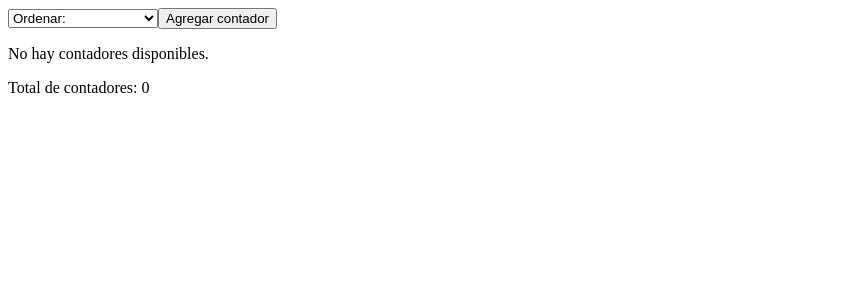
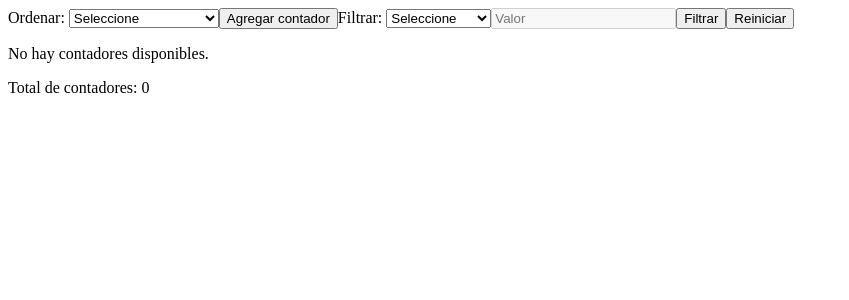
Before and after one commit to calvarezp/nuxt-challenge, a Nuxt app: page / in a window 1280 px wide. Shown: the top 300 px of the page, without its empty margins (0-849 px from the left). Built offline with nearby package versions, Linux system fonts and the light colour scheme.

Commit message:
Add filtering functionality for counters in Header component and enhance Vuex store with filtering support

```diff
--- a/app/architecture/aplication/services/counters.ts
+++ b/app/architecture/application/services/counters.ts
@@ -16,3 +16,19 @@ export function orderCounters(counters: Counter[], orderType: OrderType) {
             return counters;
     }
 }
+
+export function filterCounters(counters: Counter[], filterType: string, filterValue: number) {
+    if (filterType === 'null') {
+        return counters;
+    }
+    return counters.filter(counter => {
+        switch (filterType) {
+            case 'greater-than':
+                return counter.value > filterValue;
+            case 'less-than':
+                return counter.value < filterValue;
+            default:
+                return false;
+        }
+    });
+}
--- a/app/components/Counter.vue
+++ b/app/components/Counter.vue
@@ -1,16 +1,25 @@
 <template>
   <li>
-    <span>{{ item.name }}</span>
+    <!-- Counter name -->
+    <span>{{ counter.name }}</span>
+
+    <!-- Subtract button -->
     <button
-        :disabled="item.value <= 0"
-        @click="() => subtract(item.id)"
+        :disabled="counter.value <= 0"
+        @click="() => subtract(counter.id)"
     >-</button>
-    <span>{{ item.value }}</span>
+
+    <!-- Counter value -->
+    <span>{{ counter.value }}</span>
+
+    <!-- Sum button -->
     <button
-        :disabled="item.value >= 20"
-        @click="() => sum(item.id)"
+        :disabled="counter.value >= 20"
+        @click="() => sum(counter.id)"
     >+</button>
-    <button @click="() => remove(item.id)">Eliminar</button>
+
+    <!-- Delete button -->
+    <button @click="() => remove(counter.id)">Eliminar</button>
   </li>
 </template>
 
@@ -18,7 +27,7 @@
 import type {Counter} from "~/architecture/domain/types";
 import type {Store} from "vuex";
 
-defineProps<{ item: Counter }>()
+defineProps<{ counter: Counter }>()
 
 const { $store } = useNuxtApp();
 const store = $store as Store<any>;
--- a/app/components/Header.vue
+++ b/app/components/Header.vue
@@ -1,7 +1,8 @@
 <template>
   <header>
+    <span>Ordenar: </span>
     <select @change="order">
-      <option value="null">Ordenar:</option>
+      <option value="null">Seleccione</option>
       <option value="name-asc">Nombre ascendente</option>
       <option value="name-desc">Nombre descendente</option>
       <option value="value-asc">Valor ascendente</option>
@@ -14,17 +15,45 @@
     >
       Agregar contador
     </button>
+    <span>Filtrar: </span>
+    <select v-model="filterType">
+      <option value="null">Seleccione</option>
+      <option value="greater-than">Valor mayor a</option>
+      <option value="less-than">Valor menor a</option>
+    </select>
+    <input
+        type="number"
+        placeholder="Valor"
+        v-model="filterValue"
+        :disabled="filterType === 'null'"
+    />
+    <button
+        @click="filter"
+    >
+      Filtrar
+    </button>
+    <button
+        @click="reset"
+    >
+      Reiniciar
+    </button>
   </header>
 </template>
 
 <script setup lang="ts">
-import {orderCounters} from "~/architecture/aplication/services/counters";
+import {filterCounters, orderCounters} from "~/architecture/application/services/counters";
+import {ref} from "vue";
+import type {Store} from "vuex";
+import type {StoreState} from "~/architecture/domain/types";
 
 const { $store } = useNuxtApp();
-
+const store: Store<StoreState> = $store;
 const counters = computed(() => {
   return $store.state.counters;
 });
+
+const filterType = ref("null");
+const filterValue = ref(null);
 
 function openModal() {
   $store.commit('openModal');
@@ -39,4 +68,18 @@ function order(event: Event) {
   const ordered = orderCounters(counters.value, value);
   $store.commit('setCounters', ordered);
 }
+
+function filter() {
+  if (!filterValue.value) {
+    return;
+  }
+  const filtered = filterCounters(counters.value, filterType.value, filterValue.value);
+  store.commit('setFilteredCounters', filtered);
+}
+
+function reset() {
+  filterType.value = "null";
+  filterValue.value = null;
+  store.commit('setFilteredCounters', []);
+}
 </script>
--- a/app/components/List.vue
+++ b/app/components/List.vue
@@ -5,9 +5,9 @@
     </p>
     <ul>
       <Counter
-          v-for="(item, index) in counters"
+          v-for="(counter, index) in counters"
           :key="index"
-          :item="item"
+          :counter="counter"
       />
     </ul>
   </div>
@@ -15,9 +15,31 @@
 
 <script setup lang="ts">
 import Counter from "~/components/Counter.vue";
+import {ref} from "vue";
 
 const { $store } = useNuxtApp();
-const counters = computed(() => {
+const counters = ref<Counter[]>([]);
+
+const originalCounters = computed(() => {
   return $store.state.counters;
 });
+
+const filteredCounters = computed(() => {
+  return $store.state.filteredCounters;
+});
+
+watch(originalCounters, (value) => {
+  if (filteredCounters.value.length > 0) {
+    value = filteredCounters.value;
+  }
+  counters.value = value;
+}, { immediate: true });
+
+watch(filteredCounters, (value) => {
+  value = originalCounters.value;
+  if (filteredCounters.value.length > 0) {
+    value = filteredCounters.value;
+  }
+  counters.value = value;
+}, { immediate: true });
 </script>
--- a/app/components/Modal.vue
+++ b/app/components/Modal.vue
@@ -23,7 +23,7 @@ import type {Store} from "vuex";
 import type {StoreState} from "~/architecture/domain/types";
 
 const { $store } = useNuxtApp();
-const store = $store as Store<StoreState>
+const store = $store as Store<StoreState>;
 const modal = ref(null);
 const name = ref("");
 
--- a/app/plugins/vuex.ts
+++ b/app/plugins/vuex.ts
@@ -18,12 +18,12 @@ const localStoragePlugin = (store: Store<StoreState>) => {
     }
 };
 
-
 export default defineNuxtPlugin((nuxtApp) => {
     const store = createStore({
         state: (): StoreState => ({
             isModalOpen: false,
             counters: [] as Counter[],
+            filteredCounters: [] as Counter[],
         }),
         mutations: {
             openModal(state) {
@@ -40,6 +40,9 @@ export default defineNuxtPlugin((nuxtApp) => {
             },
             setCounters(state, counters: Counter[]) {
                 state.counters = counters;
+            },
+            setFilteredCounters(state, counters: Counter[]) {
+                state.filteredCounters = counters;
             },
             sumValue(state, id: string) {
                 state.counters = state.counters.map((counter) => {
```
